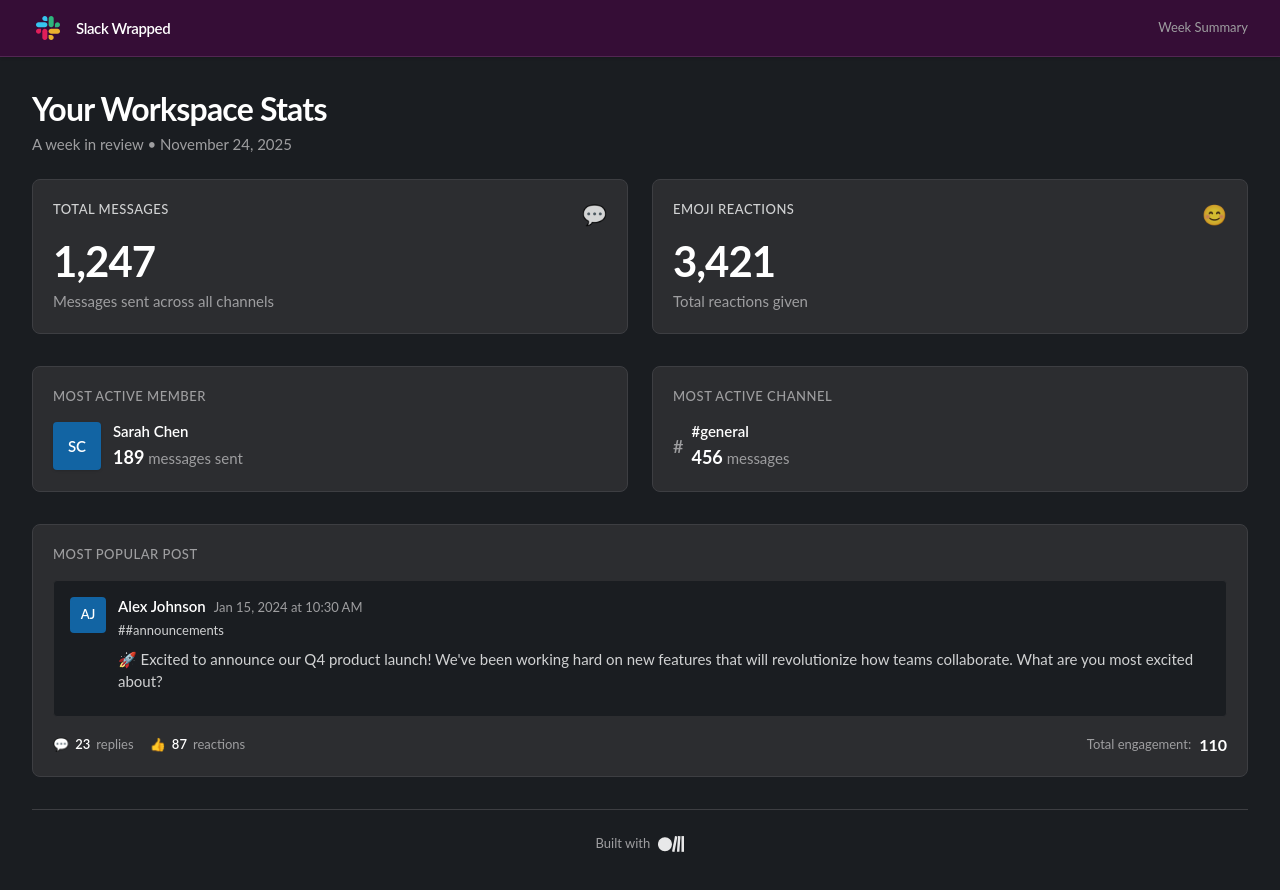
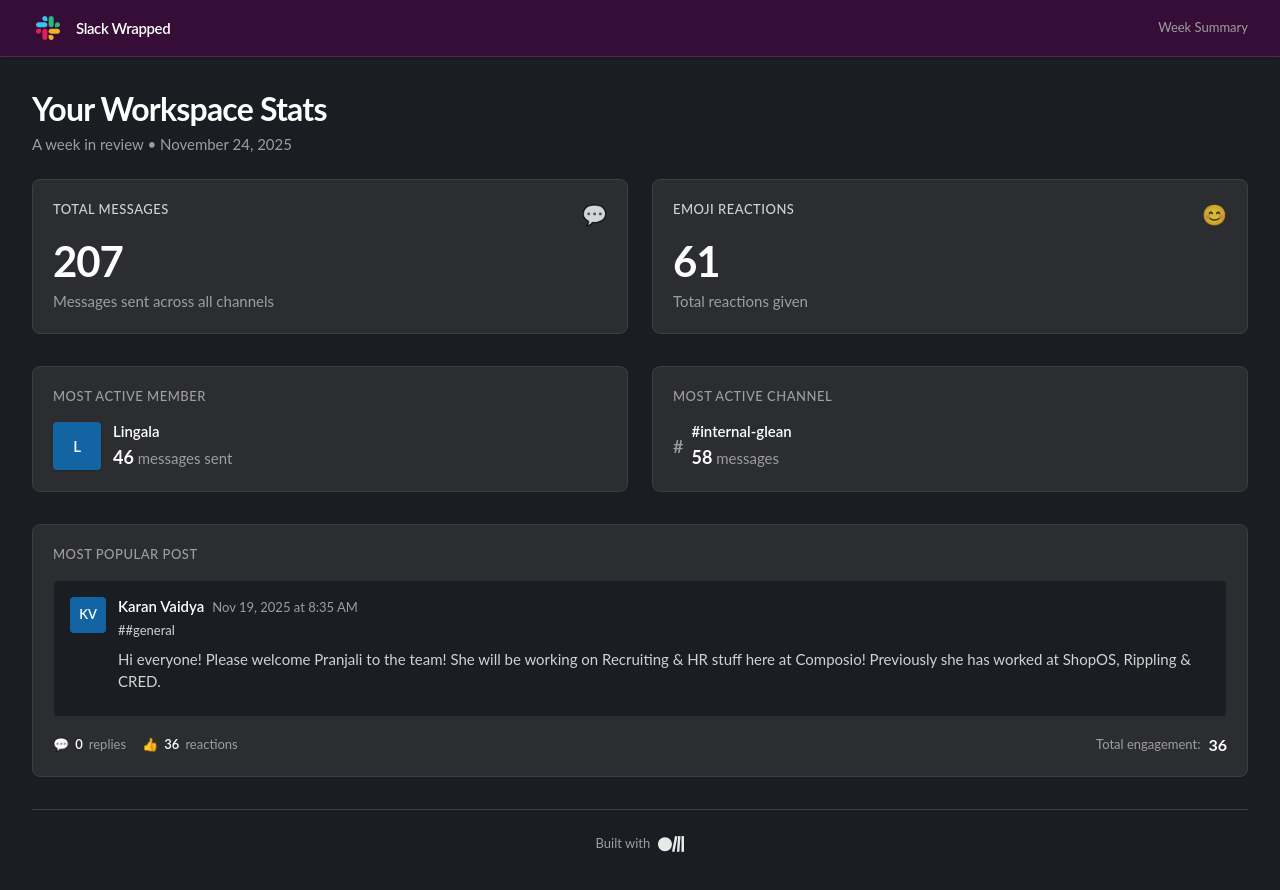
Before and after one commit to Malayvasa/slack-wrapped, a Next.js app: page / in a window 1280 px wide. Shown: the top 890 px of the page. Built offline with nearby package versions, Linux system fonts and the light colour scheme.

Commit message:
Update mockData.ts with actual Slack metrics from past week

```diff
--- a/data/mockData.ts
+++ b/data/mockData.ts
@@ -1,23 +1,23 @@
 import { SlackMetrics } from '@/types';
 
 export const mockMetrics: SlackMetrics = {
-  totalMessages: 1247,
-  totalEmojiReactions: 3421,
+  totalMessages: 207,
+  totalEmojiReactions: 61,
   mostActiveMember: {
-    name: 'Sarah Chen',
-    messageCount: 189,
+    name: 'Lingala',
+    messageCount: 46,
   },
   mostActiveChannel: {
-    name: '#general',
-    messageCount: 456,
+    name: '#internal-glean',
+    messageCount: 58,
   },
   mostPopularPost: {
-    text: '🚀 Excited to announce our Q4 product launch! We\'ve been working hard on new features that will revolutionize how teams collaborate. What are you most excited about?',
-    author: 'Alex Johnson',
-    channel: '#announcements',
-    timestamp: '2024-01-15T10:30:00Z',
-    reactions: 87,
-    replies: 23,
-    totalEngagement: 110,
+    text: 'Hi everyone! Please welcome Pranjali to the team! She will be working on Recruiting & HR stuff here at Composio! Previously she has worked at ShopOS, Rippling & CRED.',
+    author: 'Karan Vaidya',
+    channel: '#general',
+    timestamp: '2025-11-19T08:35:45Z',
+    reactions: 36,
+    replies: 0,
+    totalEngagement: 36,
   },
 };
```
